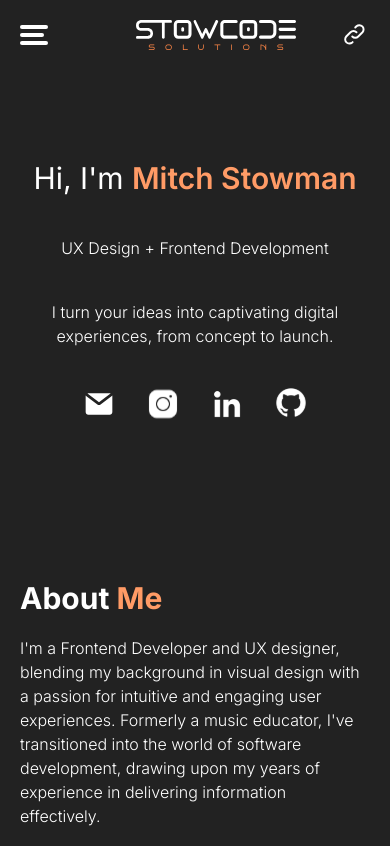
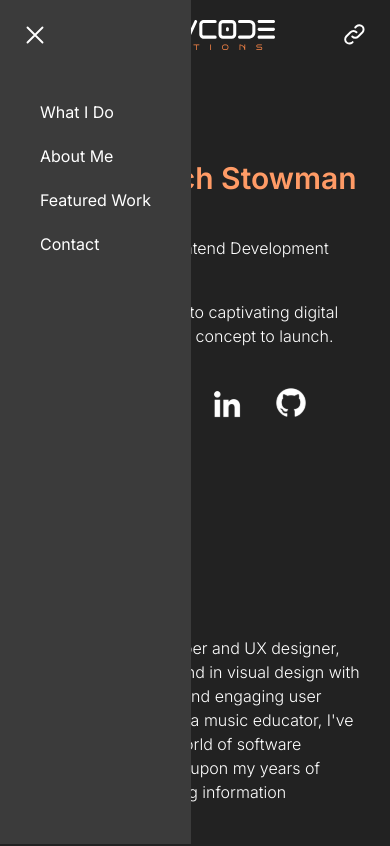
Before and after one commit to StowCode/portfolio-v5, a Next.js app: page / in a window 390 px wide. Shown: the top 846 px of the page. Built offline with nearby package versions, Linux system fonts and the light colour scheme.

Commit message:
Navbar structure finished with mobile menu

```diff
--- a/src/app/sections/hero.tsx
+++ b/src/app/sections/hero.tsx
@@ -25,6 +25,7 @@ export default function Hero() {
                     src={Instagram_Icon}
                     alt="Instagram Icon"
                     width={40}
+                    height={40}
                 />
 
                 <a href="https://www.linkedin.com/in/mitchstowman/" target="_blank">
--- a/src/app/sections/navbar/navbar.css
+++ b/src/app/sections/navbar/navbar.css
@@ -0,0 +1,3 @@
+#mobile-navbar {
+    position: absolute;
+}
--- a/src/app/sections/navbar/navbar.tsx
+++ b/src/app/sections/navbar/navbar.tsx
@@ -5,6 +5,8 @@ import Link from 'next/link';
 import Image from 'next/image';
 import Logo from '../../../../public/images/StowcodeSolutions.svg';
 import LinkIcon from '../../../../public/images/link-icon 1.svg';
+import MenuIcon from '../../../../public/bars.svg';
+import XIcon from '../../../../public/x.svg';
 import "./navbar.css";
 
 export default function Navbar() {
@@ -20,19 +22,32 @@ export default function Navbar() {
     return (
       <nav className="p-5 fixed w-full bg-[var(--clr-dark)] mx-auto">
         <div className="max-w-screen-xl mx-auto flex items-center justify-between">
-          <div onClick={menuToggle} className="hamburger flex flex-col hover:cursor-pointer">
-            <span className="block h-1 w-7 bg-white rounded-full mb-1"></span>
-            <span className="block h-1 w-6 bg-white rounded-full mb-1"></span>
-            <span className="block h-1 w-7 bg-white rounded-full"></span>
-          </div>
+          { menuOpen ?
+          <Image
+              className="hover:cursor-pointer z-50"
+              src={MenuIcon}
+              alt="Menu Icon"
+              height={30}
+              onClick={menuToggle}
+            />
+            :
+          <Image
+            className="hover:cursor-pointer z-50 stroke-white"
+            src={XIcon}
+            alt="X Icon"
+            height={30}
+            onClick={menuToggle}
+          />
+          }
 
-          { menuOpen ?
-          <ul id="mobile-navbar" className="">
-            <li>Link 1</li>
-            <li>Link 2</li>
-            <li>Link 3</li>
+          { !menuOpen ?
+          <ul id="mobile-navbar" className="absolute left-0 top-0 bg-[var(--clr-grey)] z-40 h-screen pt-20">
+            <li onClick={menuToggle} className="text-white m-5 px-5">What I Do</li>
+            <li onClick={menuToggle} className="text-white m-5 px-5">About Me</li>
+            <li onClick={menuToggle} className="text-white m-5 px-5">Featured Work</li>
+            <li onClick={menuToggle} className="text-white m-5 px-5">Contact</li>
           </ul>
-          : <div></div>}
+          : <span className="absolute"></span>}
 
           <div className="logo flex justify-center">
             <Image
```
Also changed, not shown: public/bars.svg (added), public/x.svg (added).
